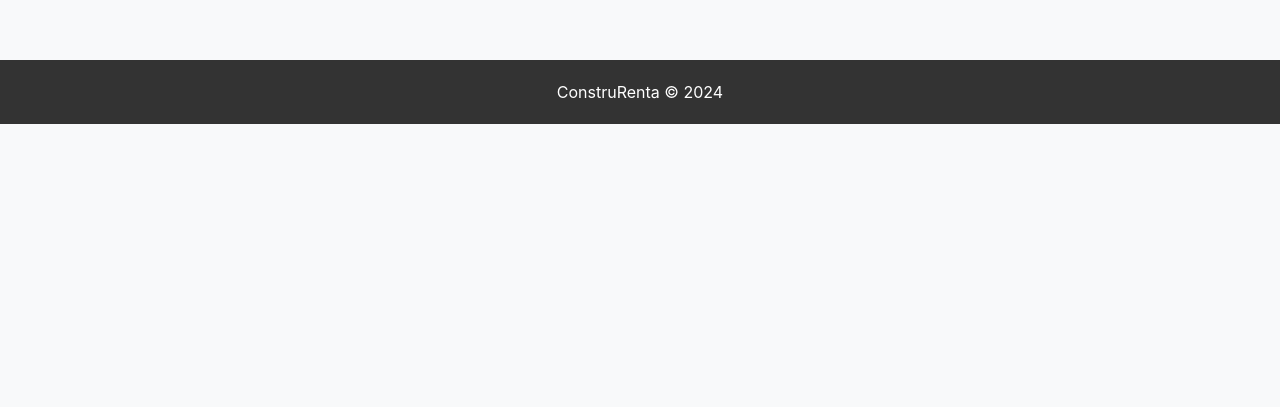
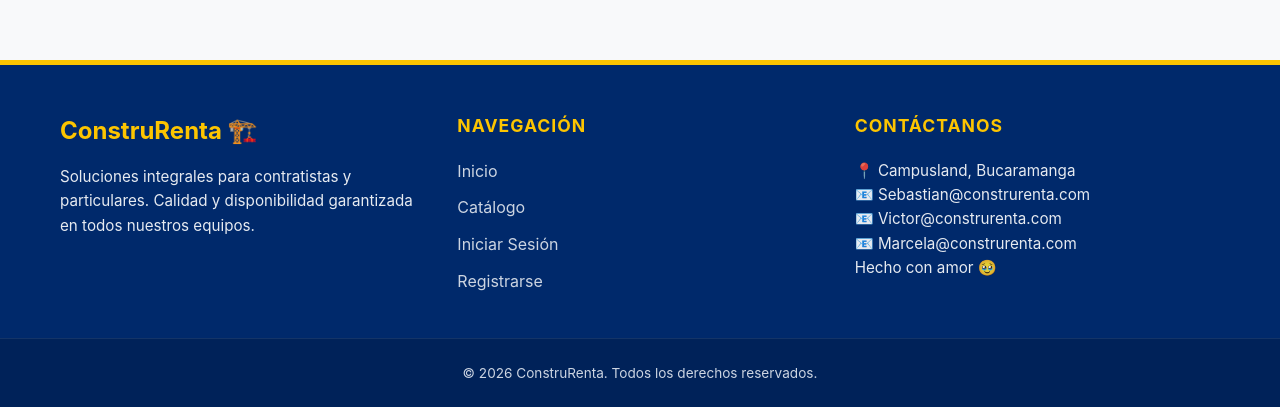
Before and after one commit to victormoreno-2007/proyecto-spring-boot-front, a React (Vite) app: page / in a window 1280 px wide. Shown: the part 698-1105 px from the top of the page. Before the commit the page ends 822 px from the top, so only its background shows below. Built offline with nearby package versions, Linux system fonts and the light colour scheme.

Commit message:
feat: :sparkles: Agrego footer global

```diff
--- a/src/App.tsx
+++ b/src/App.tsx
@@ -1,5 +1,6 @@
 import { BrowserRouter, Routes, Route, Navigate } from 'react-router-dom';
 import { Header } from './components/common/Header';
+import { Footer } from './components/common/Footer';
 
 // TUS PÁGINAS
 import { InventoryPage } from './pages/provider/InventoryPage';
@@ -39,9 +40,7 @@
       </main>
 
       {/* FOOTER */}
-      <footer style={{ background: '#333', color: 'white', padding: '20px', textAlign: 'center', marginTop: 'auto' }}>
-        ConstruRenta © 2024
-      </footer>
+      <Footer />
     </BrowserRouter>
   );
 }
--- /dev/null
+++ b/src/components/common/Footer.tsx
@@ -0,0 +1,54 @@
+// src/components/common/Footer.tsx
+
+// ⚠️ AJUSTA ESTA RUTA según donde creaste el archivo CSS.
+// Si está en 'src/styles/Footer.css', la ruta sería: '../../styles/Footer.css'
+import '../../styles/Footer.css';
+
+import { Link } from 'react-router-dom';
+
+export const Footer = () => {
+  const currentYear = new Date().getFullYear();
+
+  return (
+    <footer className="main-footer">
+      <div className="container footer-grid">
+
+        {/* Sección 1: Identidad */}
+        <div className="footer-column">
+          <h3 className="footer-logo">ConstruRenta 🏗️</h3>
+          <p>
+            Soluciones integrales para contratistas y particulares.
+            Calidad y disponibilidad garantizada en todos nuestros equipos.
+          </p>
+        </div>
+
+        {/* Sección 2: Navegación Rápida */}
+        <div className="footer-column">
+          <h4>Navegación</h4>
+          <ul className="footer-links">
+            <li><Link to="/">Inicio</Link></li>
+            <li><Link to="/herramientas">Catálogo</Link></li>
+            <li><Link to="/login">Iniciar Sesión</Link></li>
+            <li><Link to="/registro">Registrarse</Link></li>
+          </ul>
+        </div>
+
+        {/* Sección 3: Contacto */}
+        <div className="footer-column">
+          <h4>Contáctanos</h4>
+          <p>📍 Campusland, Bucaramanga</p>
+          <p>📧 Sebastian@construrenta.com</p>
+          <p>📧 Victor@construrenta.com</p>
+          <p>📧 Marcela@construrenta.com</p>
+
+          <p>Hecho con amor 🥹</p>
+        </div>
+      </div>
+
+      {/* Barra inferior de Copyright */}
+      <div className="footer-bottom">
+        <p>&copy; {currentYear} ConstruRenta. Todos los derechos reservados.</p>
+      </div>
+    </footer>
+  );
+};
--- /dev/null
+++ b/src/styles/footer.css
@@ -0,0 +1,74 @@
+/* src/styles/Footer.css */
+
+.main-footer {
+  background-color: var(--imperial-blue); /* Azul oscuro corporativo */
+  color: var(--white);
+  padding-top: 3rem;
+  margin-top: auto; /* Empuja el footer al fondo si hay poco contenido */
+  border-top: 5px solid var(--school-bus-yellow); /* Detalle visual */
+}
+
+.footer-grid {
+  display: grid;
+  grid-template-columns: repeat(auto-fit, minmax(250px, 1fr));
+  gap: 2rem;
+  padding-bottom: 2rem;
+}
+
+.footer-logo {
+  color: var(--school-bus-yellow);
+  font-size: 1.5rem;
+  margin-bottom: 1rem;
+}
+
+.footer-column h4 {
+  color: var(--school-bus-yellow);
+  margin-bottom: 1.2rem;
+  font-size: 1.1rem;
+  text-transform: uppercase;
+  letter-spacing: 1px;
+}
+
+.footer-column p {
+  line-height: 1.6;
+  opacity: 0.9;
+  font-size: 0.95rem;
+}
+
+.footer-links {
+  list-style: none;
+  padding: 0;
+}
+
+.footer-links li {
+  margin-bottom: 0.8rem;
+}
+
+.footer-links a {
+  color: var(--white);
+  text-decoration: none;
+  transition: all 0.3s ease;
+  opacity: 0.8;
+}
+
+.footer-links a:hover {
+  color: var(--school-bus-yellow);
+  padding-left: 5px; /* Efecto de movimiento sutil */
+  opacity: 1;
+}
+
+.footer-bottom {
+  background-color: rgba(0, 0, 0, 0.2); /* Oscurece un poco el fondo */
+  text-align: center;
+  padding: 1.5rem;
+  font-size: 0.85rem;
+  opacity: 0.8;
+  border-top: 1px solid rgba(255, 255, 255, 0.1);
+}
+
+/* Responsividad para móviles */
+@media (max-width: 768px) {
+  .footer-grid {
+    text-align: center;
+  }
+}
```
